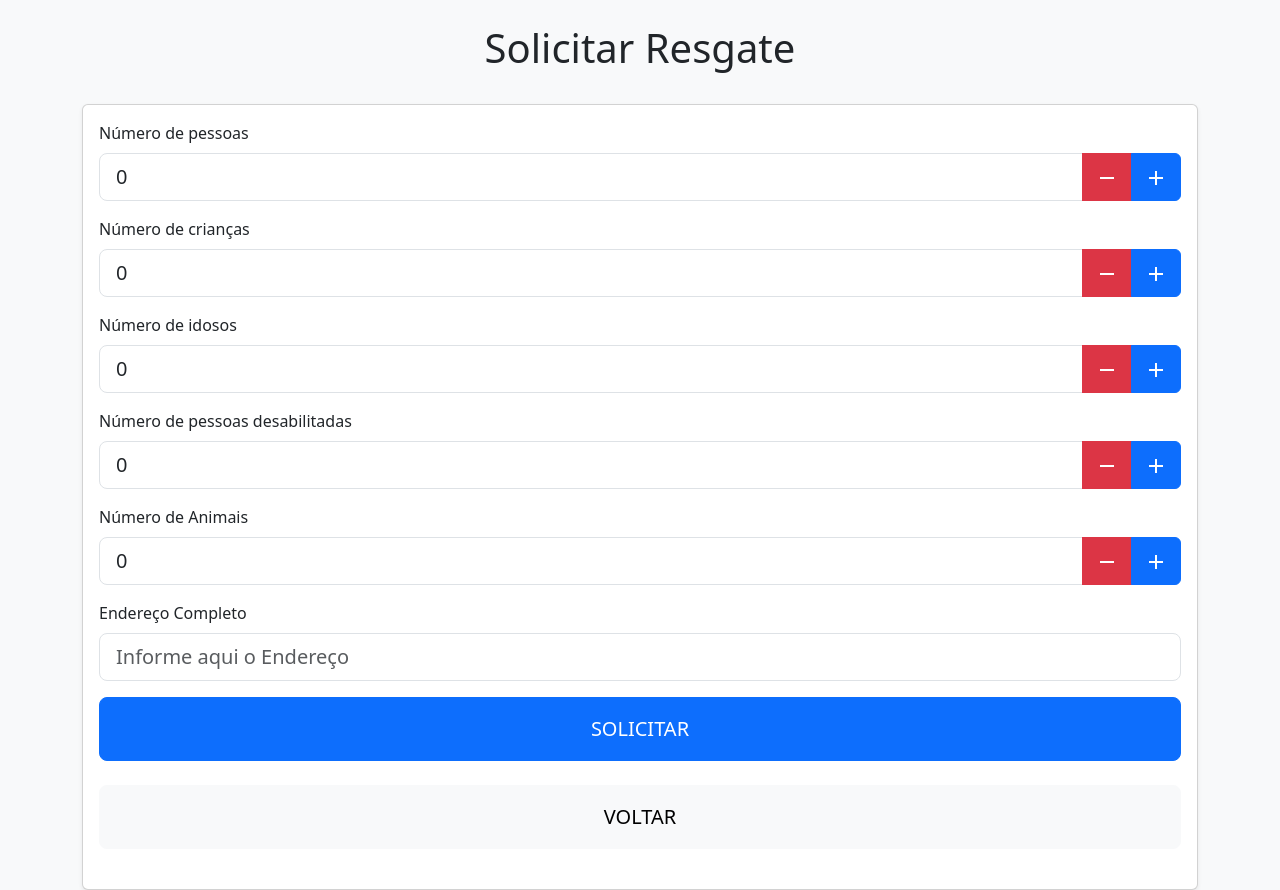
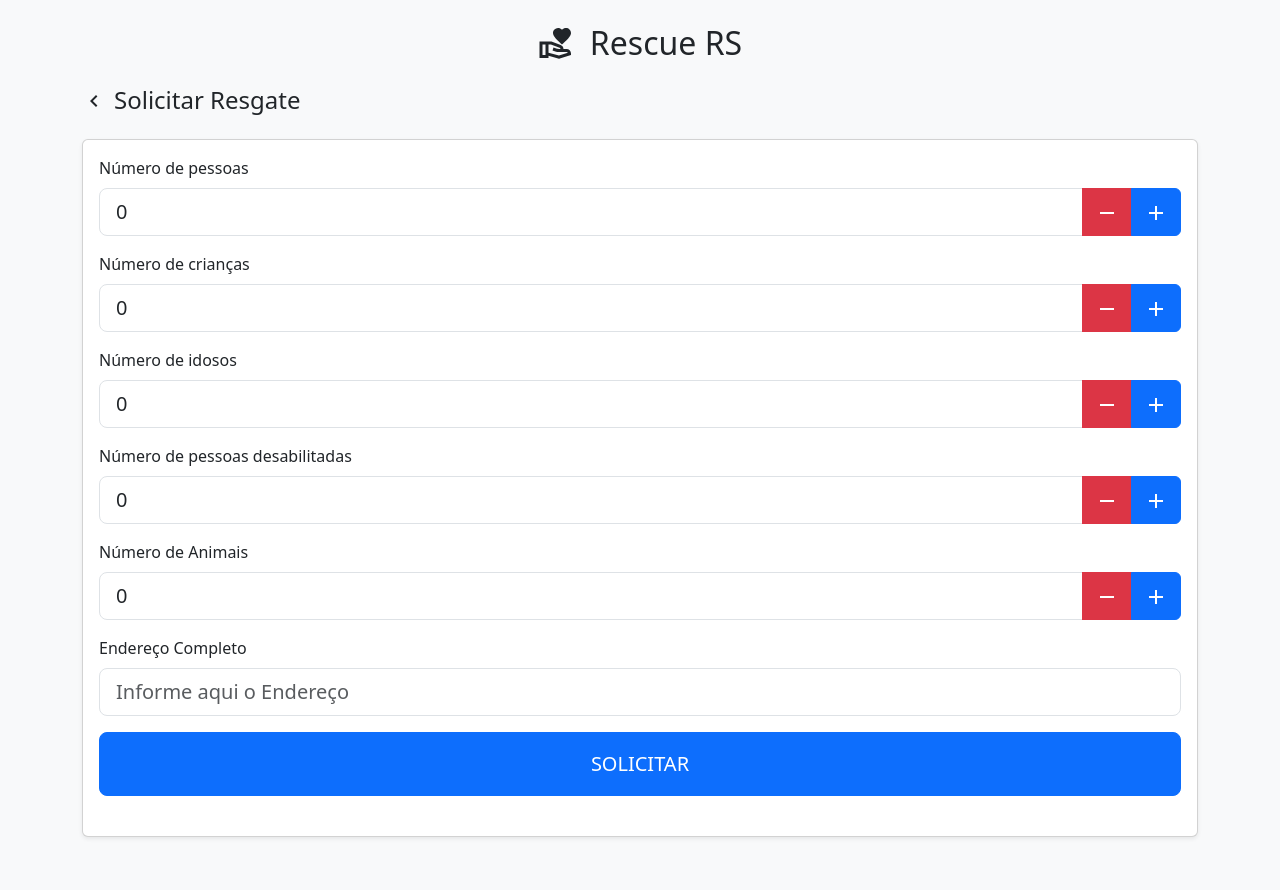
Before and after one commit to ResgateRS/RescueRS-Front, a React (Vite) app: page /solicitarResgate in a window 1280 px wide. After the commit the page ends 861 px from the top, so only its background shows below. Built offline with nearby package versions, Linux system fonts and the light colour scheme; no server answers.

Commit message:
Design Ajustes

```diff
--- a/src/components/Header/index.tsx
+++ b/src/components/Header/index.tsx
@@ -1,8 +1,12 @@
+import { mdiHandHeartOutline } from "@mdi/js"
+import Icon from "@mdi/react"
+
 export default function Header(){
 
 	return (
-		<div className="my-4">
-			<h1>Rescue RS</h1>
+		<div className="d-flex flex-row align-items-center justify-content-center my-4">
+			<Icon path={mdiHandHeartOutline} size={1.5} className="me-3" />
+			<h2 className="my-0">Rescue RS</h2>
 		</div>
 	)
 }
--- a/src/components/Layout/index.tsx
+++ b/src/components/Layout/index.tsx
@@ -3,7 +3,7 @@ import { Container } from "react-bootstrap";
 export default function Layout({children}: any){
 
 	return (
-		<Container className="d-flex flex-column align-items-center justify-content-center">
+		<Container className="d-flex flex-column">
 			{children}
 		</Container>
 	)
--- a/src/screens/Login/index.tsx
+++ b/src/screens/Login/index.tsx
@@ -46,6 +46,8 @@ export default function Login(){
 		<Layout>
 			<Header/>
 
+			<h4 className="mb-4">Acesso ao sistema</h4>
+
 			<Card className="w-100 shadow-sm">
 				<Card.Body>
 					<Form>
--- a/src/screens/MinhasSolicitacoes/index.tsx
+++ b/src/screens/MinhasSolicitacoes/index.tsx
@@ -1,9 +1,10 @@
 import React from "react";
-import { Button, ListGroup } from "react-bootstrap";
+import { Button, Card, ListGroup } from "react-bootstrap";
 import Layout from "../../components/Layout";
 import { useInfiniteQuery } from "@tanstack/react-query";
 import { useNavigate } from "react-router-dom";
 import { useAuth } from "../../context/AuthContext";
+import Header from "../../components/Header";
 
 type ListMyRescuesType = {
     "rescueId": string;
@@ -41,12 +42,14 @@ export default function MinhasSolicitacoes(){
 
 	return (
 		<Layout>
-			<div className="d-flex my-4">
-				<h1>Minhas Solicitações</h1>
-			</div>
+			<Header/>
+
+			<h4 className="mb-4">Minhas Solicitações</h4>
 
 			<Button className="mb-4 w-100 text-uppercase py-3" size="lg" onClick={handleSolicitarResgate}>Solicitar Resgate</Button>
 
+			<Card>
+				<Card.Body>
 					<ListGroup className="w-100">
 						{query.data?.pages.map((page, key)=>{
 							return (
@@ -61,8 +64,10 @@ export default function MinhasSolicitacoes(){
 								</React.Fragment>
 							)
 						})}
+					</ListGroup>
+				</Card.Body>
+			</Card>
 
-			</ListGroup>
 		</Layout>
 	)
 }
--- a/src/screens/SolicitarResgate/index.tsx
+++ b/src/screens/SolicitarResgate/index.tsx
@@ -1,11 +1,12 @@
 import { useState } from "react";
 import { Button, Form, Alert, InputGroup, Card } from "react-bootstrap";
 import Icon from '@mdi/react';
-import { mdiMinus, mdiPlus } from '@mdi/js';
+import { mdiChevronLeft, mdiMinus, mdiPlus } from '@mdi/js';
 
 import Layout from "../../components/Layout";
-import { useNavigate } from "react-router-dom";
+import { Link, useNavigate } from "react-router-dom";
 import { OutputFormat, RequestType, geocode } from "react-geocode";
+import Header from "../../components/Header";
 
 export default function SolicitarResgate(){
 
@@ -53,11 +54,14 @@ export default function SolicitarResgate(){
 
 	return (
 		<Layout>
-			<div className="d-flex my-4">
-				<h1>Solicitar Resgate</h1>
-			</div>
+			<Header/>
 
-			<Card className="w-100 shadow-sm">
+			<Link className="h4 text-decoration-none mb-4 d-flex align-items-center" to={"/minhasSolicitacoes"}>
+				<Icon path={mdiChevronLeft} size={1} className="me-2" />
+				Solicitar Resgate
+			</Link>
+
+			<Card className="w-100 shadow-sm mb-4">
 				<Card.Body>
 					<Form className="w-100">
 						<Form.Group  className="mb-3 ">
@@ -115,8 +119,6 @@ export default function SolicitarResgate(){
 						)}
 
 						<Button className="mb-4 w-100 text-uppercase py-3" size="lg" onClick={handleSolicitarResgate}>Solicitar</Button>
-
-						<Button variant="light" className="mb-4 w-100 text-uppercase py-3" size="lg" onClick={handleVolta}>Voltar</Button>
 					</Form>
 				</Card.Body>
 			</Card>
```
Lines whose indentation alone changed are shown as unchanged.
